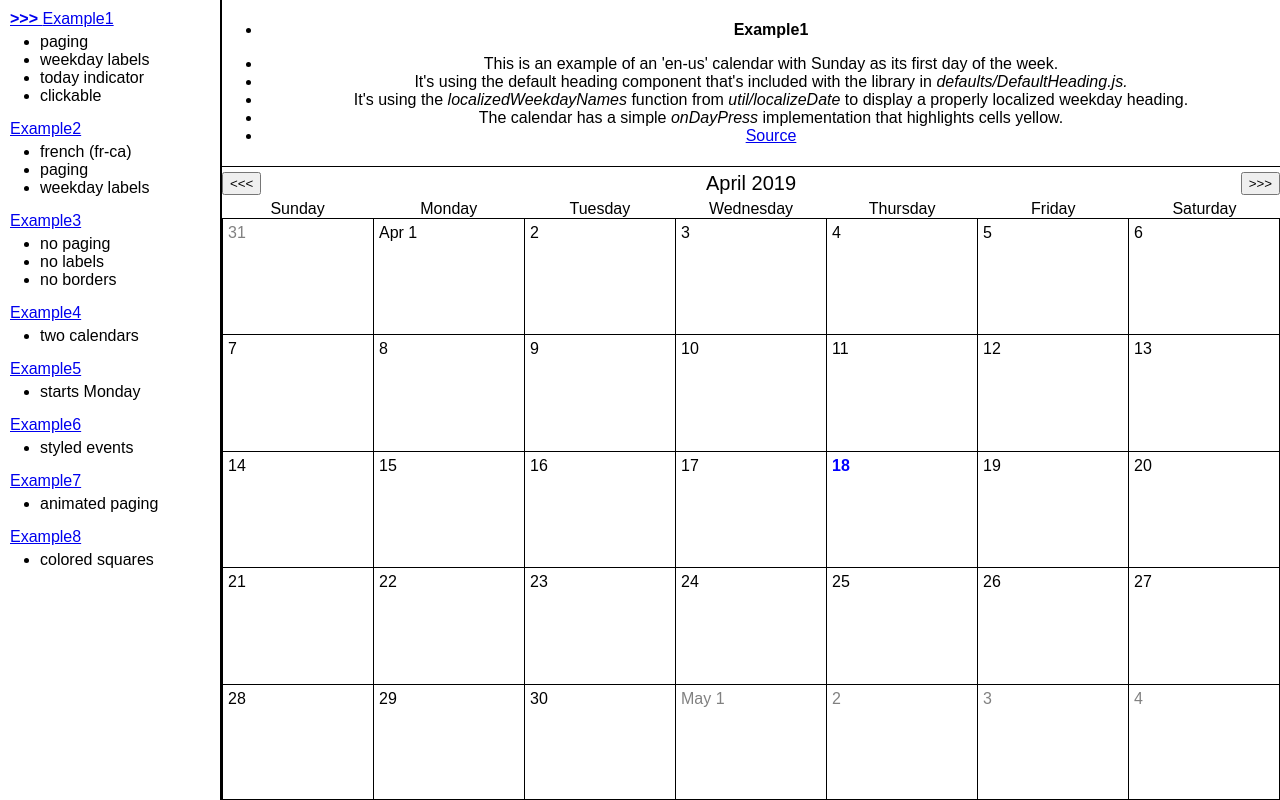
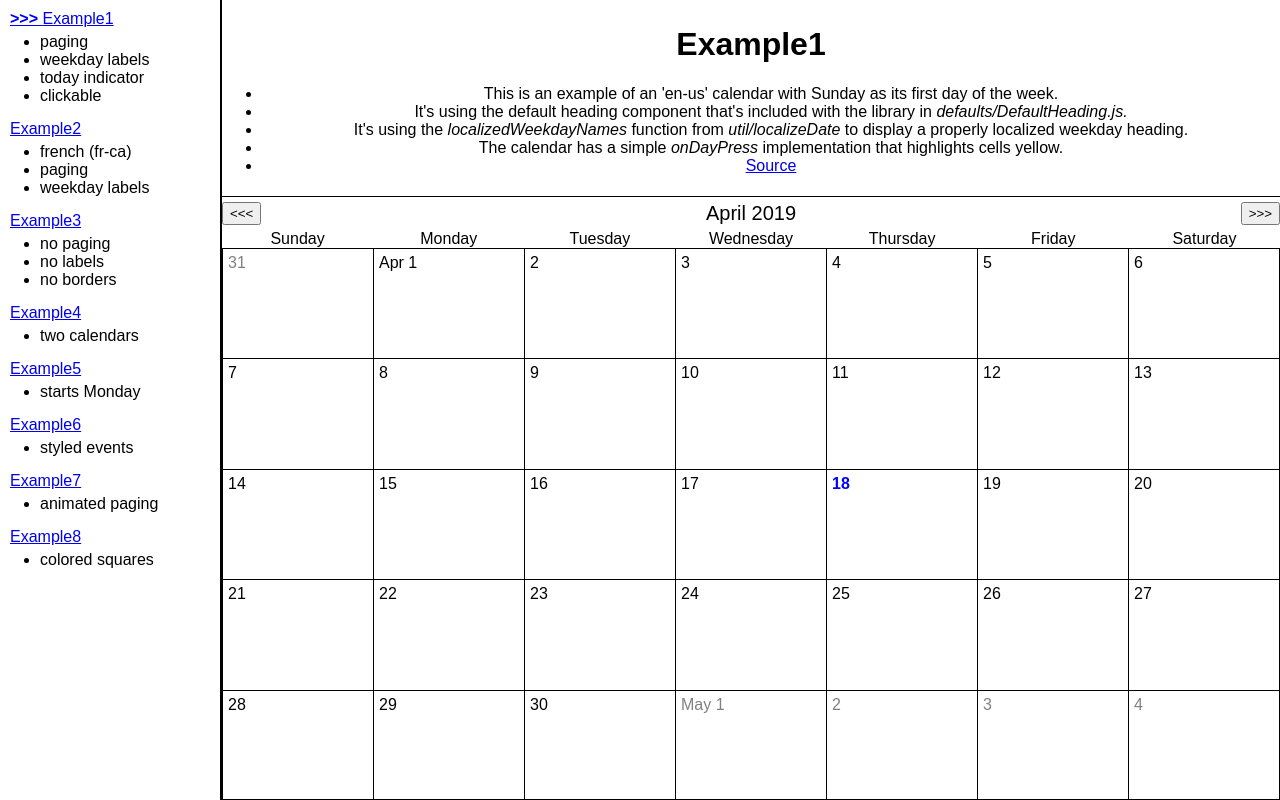
Before and after one commit to BrennanR/react-clean-calendar, a React (Create React App) app: page /Example1 in a window 1280 px wide. Built offline with nearby package versions, Linux system fonts and the light colour scheme; the HTML template or start-up script is replaced by a standard one.

Commit message:
Tabbable focus in example 1. Default to example1.

```diff
--- a/src/App.js
+++ b/src/App.js
@@ -1,7 +1,7 @@
 // @flow
 
 import React, { Component } from 'react';
-import { Link, Location, Router } from '@reach/router';
+import { navigate, Link, Location, Router } from '@reach/router';
 
 import { Example1 } from './examples/Example1';
 import { Example2 } from './examples/Example2';
@@ -176,7 +176,18 @@ const EXAMPLES = {
   },
 };
 
-class App extends Component<{}> {
+declare var window: any;
+declare var document: any;
+
+type Props = {};
+class App extends Component<Props> {
+  constructor(props: Props) {
+    super(props);
+    if (window && window.location.pathname === `/`) {
+      navigate(`/Example1`);
+    }
+  }
+
   renderExample(exampleComponent: any, path: string) {
     const ExampleComponent = exampleComponent;
     return <ExampleComponent key={path} path={path} />;
@@ -201,7 +212,11 @@ class App extends Component<{}> {
                   width: 200,
                 }}
               >
-                <form style={{ display: 'flex', flexDirection: 'column' }}>
+                <nav
+                  role="navigation"
+                  aria-label="Main navigation"
+                  style={{ display: 'flex', flexDirection: 'column' }}
+                >
                   {Object.keys(EXAMPLES).map(key => (
                     <div style={{ display: 'flex', flexDirection: 'column' }} key={key}>
                       <Link to={`/${key}`}>
@@ -211,16 +226,14 @@ class App extends Component<{}> {
                       <div>{EXAMPLES[key].shortDescription}</div>
                     </div>
                   ))}
-                </form>
+                </nav>
               </div>
               <div
                 style={{ display: 'flex', flexDirection: `column`, flex: 1, height: '100%', justifyContent: 'center' }}
                 className="App"
               >
                 <div style={{ marginTop: 5, marginBottom: 5 }}>
-                  <ul>
-                    <li style={{ fontWeight: `bold` }}>{exampleKey}</li>
-                  </ul>
+                  <h1 style={{ fontWeight: `bold` }}>{exampleKey}</h1>
                   {EXAMPLES[exampleKey].description}
                 </div>
                 <div style={{ backgroundColor: 'black', height: 1, width: '100%' }} />
--- a/src/examples/Example1.js
+++ b/src/examples/Example1.js
@@ -11,7 +11,7 @@ import { localizedWeekdayNames, localizedYearMonth } from '../lib/util/localizeD
 type State = {
   year: number,
   month: number,
-  selectedCellIDs: Array<string>,
+  focusedCellID: ?string,
 };
 
 type Props = {};
@@ -26,14 +26,16 @@ export class Example1 extends Component<Props, State> {
   constructor(props: Props) {
     super(props);
     const date = new Date();
-    this.state = { year: date.getFullYear(), month: date.getMonth() + 1, selectedCellIDs: [] };
+    this.state = { year: date.getFullYear(), month: date.getMonth() + 1, focusedCellID: null };
   }
 
-  onDayPress = (date: Date, cellID: string) => {
-    if (this.state.selectedCellIDs.indexOf(cellID) !== -1) {
-      this.setState({ selectedCellIDs: this.state.selectedCellIDs.filter(cID => cID !== cellID) });
-    } else {
-      this.setState({ selectedCellIDs: [...this.state.selectedCellIDs, cellID] });
+  onDayFocused = (date: Date, cellID: string) => {
+    this.setState({ focusedCellID: cellID });
+  };
+
+  onDayLostFocus = (date: Date, cellID: string) => {
+    if (this.state.focusedCellID === cellID) {
+      this.setState({ focusedCellID: null });
     }
   };
 
@@ -53,16 +55,27 @@ export class Example1 extends Component<Props, State> {
     } else if (dayIsInSelectedMonth) {
       color = `black`;
     }
-    const backgroundColor = this.state.selectedCellIDs.indexOf(cellID) !== -1 ? `yellow` : `white`;
+    // const backgroundColor = this.state.focusedCellID === cellID ? `yellow` : `white`;
+    const focusedStyle =
+      this.state.focusedCellID === cellID
+        ? {
+            backgroundColor: `yellow`,
+            boxShadow: `0px 0px 5px blue`,
+            overflow: `visible`,
+          }
+        : {};
     return (
       <div
+        tabIndex={0}
+        onFocus={() => this.onDayFocused(date, cellID)}
+        onBlur={() => this.onDayLostFocus(date, cellID)}
         style={{
           display: 'flex',
           flex: 1,
           justifyContent: 'flexStart',
           cursor: 'pointer',
           userSelect: 'none',
-          backgroundColor,
+          ...focusedStyle,
         }}
         className="calendar-day"
       >
@@ -99,7 +112,6 @@ export class Example1 extends Component<Props, State> {
         renderDayHeading={this.renderDayHeading}
         renderHeading={this.renderHeading}
         borderOptions={{ width: 1, color: 'black' }}
-        onDayPress={this.onDayPress}
       />
     );
   }
--- a/src/lib/components/Month.css
+++ b/src/lib/components/Month.css
@@ -3,6 +3,7 @@
   flex: 1 0 auto;
   flex-flow: column nowrap;
   align-items: stretch;
+  overflow: hidden;
 }
 
 .Month-week {
```
